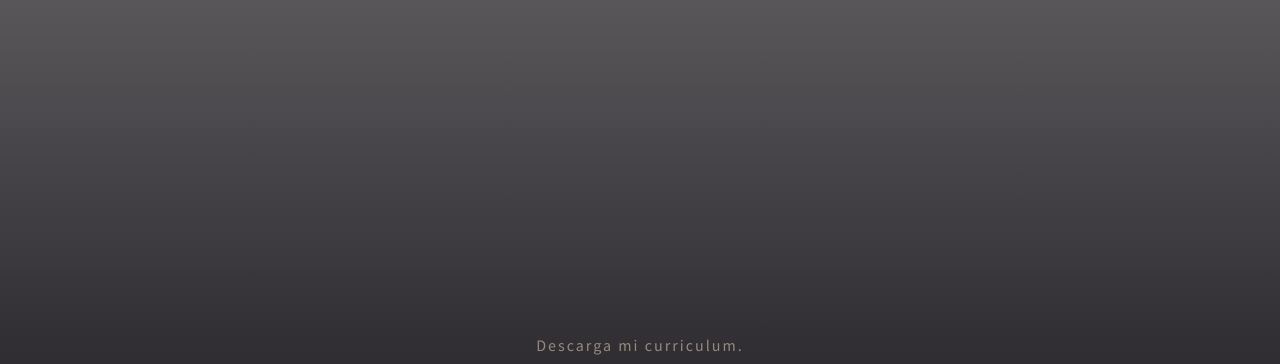
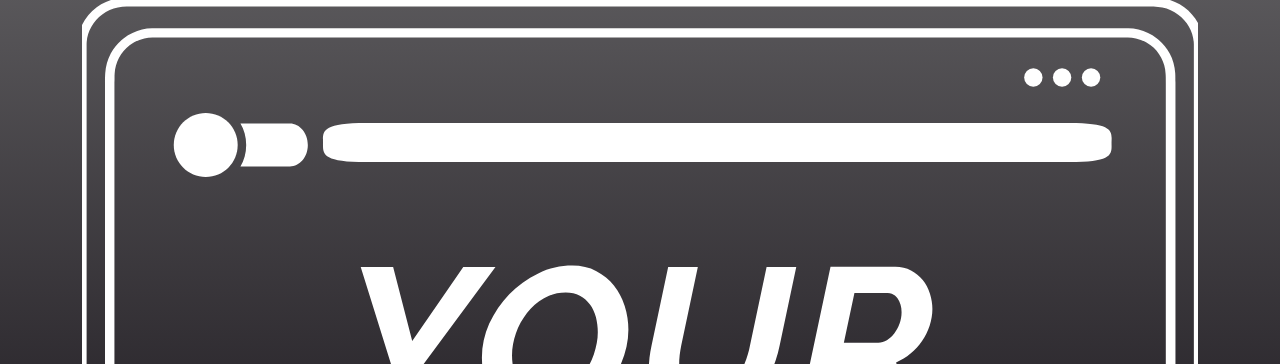
Before and after one commit to ivan-dlm/vurpiz_portafolio, a plain HTML site: page index.html in a window 1280 px wide. Shown: the part 214-578 px from the top of the page. Drawn offline with Linux system fonts and the light colour scheme.

Commit message:
se agrega imagen para el homeland-header

```diff
--- a/css/estilos/index.sass
+++ b/css/estilos/index.sass
@@ -180,10 +180,16 @@ header
     grid-column-start: 1
     grid-column-end: 7
     font-size: 1.2em
-    line-height: 1em
     font-family: $texto-secundario
     letter-spacing: 3px
     font-weight: 300
+
+  .ysite-img
+    grid-column-start: 1
+    grid-column-end: 7
+    margin: auto
+    margin-bottom: 40px
+    width: 90%
 
   .descarga-txt
     font-size: 1em
--- a/index.html
+++ b/index.html
@@ -103,6 +103,10 @@
       <h1>VURPIZ DISEÑO</h1>
       <h3>Una herramienta necesaria<br>para tu negocio</h3>
 
+      <div class="ysite-img">
+        <img src="./img/Your_WebSite.svg" alt="Tu sitio web">
+      </div>
+
       <p class="descarga-txt">Descarga mi curriculum.</p>
 
       <a href="./pdf/El_Vurpiz_Curriculum.pdf" download="El_Vurpiz_Curriculum.pdf">Curriculum.pdf </a>
```
Also changed, not shown: css/main.css, img/Your_WebSite.svg (added), 1 other file.
